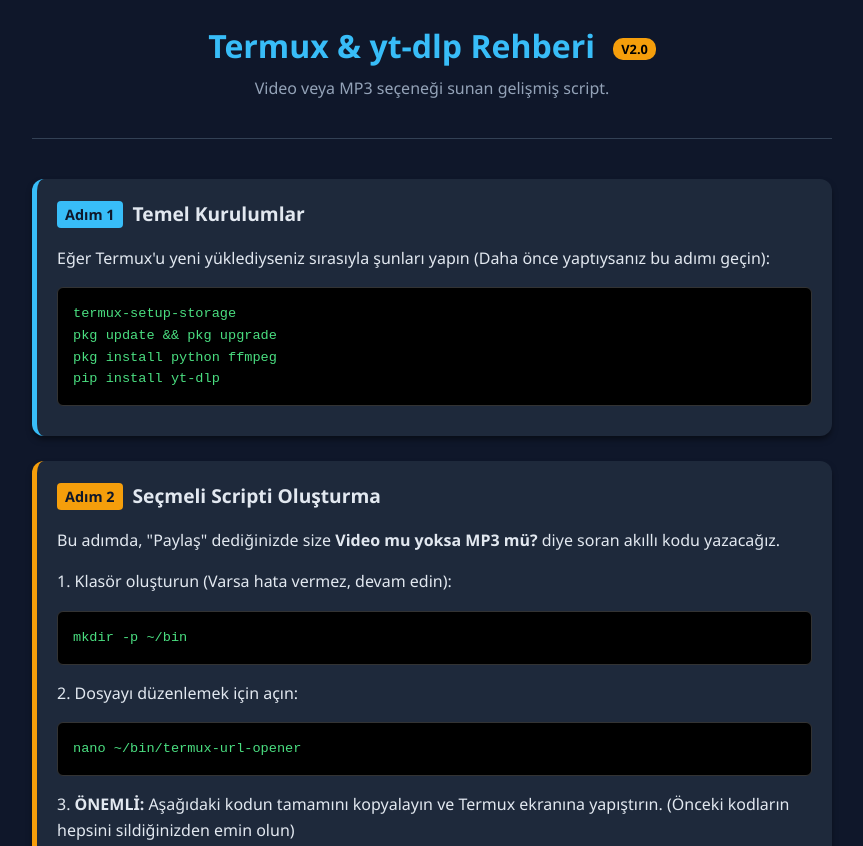
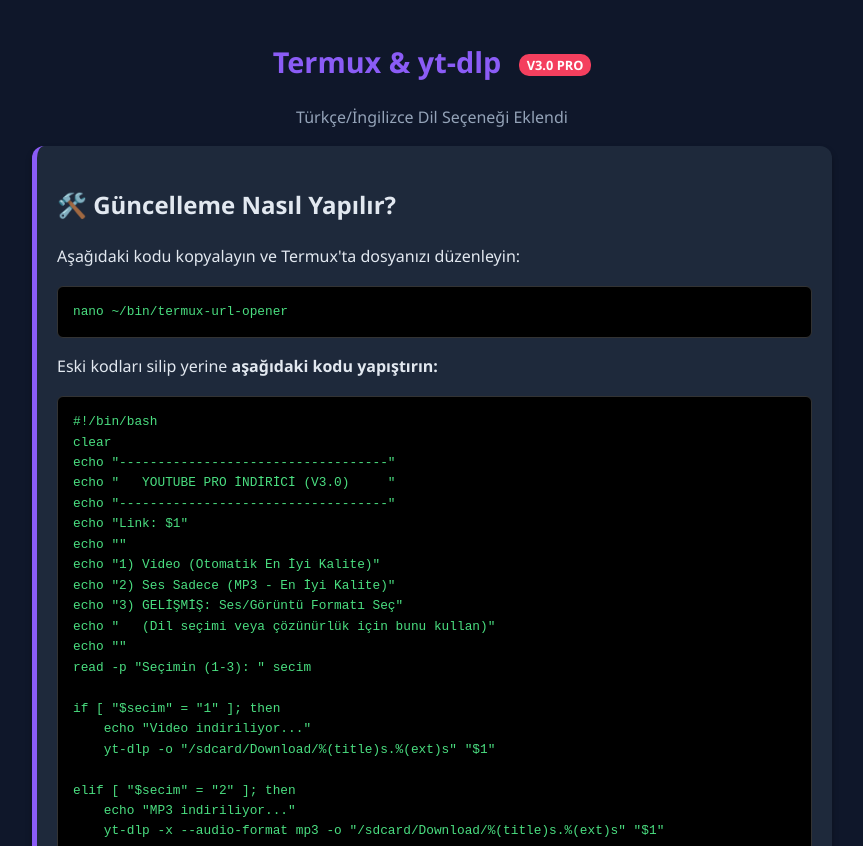
Before and after one commit to inovitechh/termux_youtube_dl, a plain HTML site: page index.html in a window 1280 px wide. Shown: the top 846 px of the page, without its empty margins (208-1071 px from the left). Drawn offline with Linux system fonts and the light colour scheme.

Commit message:
Akıllı script: Termux Youtube DL rehberi ve scripti

```diff
--- a/index.html
+++ b/index.html
@@ -3,15 +3,14 @@
 <head>
     <meta charset="UTF-8">
     <meta name="viewport" content="width=device-width, initial-scale=1.0">
-    <title>Termux Youtube İndirici (Video & MP3)</title>
+    <title>Termux Youtube DL - V3.0 (Dil Seçimli)</title>
     <style>
         :root {
             --bg-color: #0f172a;
             --card-bg: #1e293b;
             --text-main: #e2e8f0;
             --text-muted: #94a3b8;
-            --accent: #f59e0b; /* Amber rengi - Güncelleme vurgusu için */
-            --accent-blue: #38bdf8;
+            --accent: #8b5cf6; /* Mor renk - V3 için */
             --code-bg: #000000;
             --code-text: #4ade80;
         }
@@ -30,22 +29,15 @@
             margin: 0 auto;
         }
 
-        header {
+        h1 {
+            color: var(--accent);
             text-align: center;
-            margin-bottom: 40px;
-            padding-bottom: 20px;
-            border-bottom: 1px solid #334155;
-        }
-
-        h1 {
-            color: var(--accent-blue);
-            margin: 0;
-            font-size: 2rem;
+            font-size: 1.8rem;
         }
 
         .badge-new {
-            background-color: var(--accent);
-            color: #000;
+            background-color: #f43f5e;
+            color: #fff;
             font-size: 0.8rem;
             padding: 2px 8px;
             border-radius: 10px;
@@ -53,35 +45,13 @@
             margin-left: 10px;
         }
 
-        p.subtitle {
-            color: var(--text-muted);
-            margin-top: 5px;
-        }
-
         .step-card {
             background-color: var(--card-bg);
             border-radius: 12px;
             padding: 20px;
             margin-bottom: 25px;
-            box-shadow: 0 4px 6px -1px rgba(0, 0, 0, 0.5);
-            border-left: 5px solid var(--accent-blue);
-        }
-
-        h2 {
-            margin-top: 0;
-            font-size: 1.2rem;
-            display: flex;
-            align-items: center;
-        }
-
-        .step-number {
-            background-color: var(--accent-blue);
-            color: #0f172a;
-            font-weight: bold;
-            padding: 2px 8px;
-            border-radius: 4px;
-            margin-right: 10px;
-            font-size: 0.9rem;
+            border-left: 5px solid var(--accent);
+            box-shadow: 0 4px 6px rgba(0,0,0,0.3);
         }
 
         .code-block {
@@ -90,99 +60,94 @@
             padding: 15px;
             border-radius: 6px;
             font-family: 'Courier New', Courier, monospace;
-            font-size: 0.85rem;
+            font-size: 0.8rem;
             overflow-x: auto;
             white-space: pre;
             border: 1px solid #333;
             margin: 10px 0;
-            position: relative;
         }
 
         .note {
-            background-color: rgba(56, 189, 248, 0.1);
-            border: 1px solid rgba(56, 189, 248, 0.2);
+            font-size: 0.9rem;
+            color: var(--text-muted);
+            background: rgba(255, 255, 255, 0.05);
             padding: 10px;
             border-radius: 6px;
-            font-size: 0.9rem;
-            color: var(--text-muted);
-            margin-top: 10px;
         }
     </style>
 </head>
 <body>
 
 <div class="container">
-    <header>
-        <h1>Termux & yt-dlp Rehberi <span class="badge-new">V2.0</span></h1>
-        <p class="subtitle">Video veya MP3 seçeneği sunan gelişmiş script.</p>
-    </header>
+    <h1>Termux & yt-dlp <span class="badge-new">V3.0 PRO</span></h1>
+    <p style="text-align: center; color: #94a3b8;">Türkçe/İngilizce Dil Seçeneği Eklendi</p>
 
     <div class="step-card">
-        <h2><span class="step-number">Adım 1</span> Temel Kurulumlar</h2>
-        <p>Eğer Termux'u yeni yüklediyseniz sırasıyla şunları yapın (Daha önce yaptıysanız bu adımı geçin):</p>
-
-        <div class="code-block">termux-setup-storage
-pkg update && pkg upgrade
-pkg install python ffmpeg
-pip install yt-dlp</div>
-    </div>
-
-    <div class="step-card" style="border-left-color: var(--accent);">
-        <h2><span class="step-number" style="background-color: var(--accent);">Adım 2</span> Seçmeli Scripti Oluşturma</h2>
-        <p>Bu adımda, "Paylaş" dediğinizde size <strong>Video mu yoksa MP3 mü?</strong> diye soran akıllı kodu yazacağız.</p>
-
-        <p>1. Klasör oluşturun (Varsa hata vermez, devam edin):</p>
-        <div class="code-block">mkdir -p ~/bin</div>
-
-        <p>2. Dosyayı düzenlemek için açın:</p>
+        <h2>🛠️ Güncelleme Nasıl Yapılır?</h2>
+        <p>Aşağıdaki kodu kopyalayın ve Termux'ta dosyanızı düzenleyin:</p>
         <div class="code-block">nano ~/bin/termux-url-opener</div>
-
-        <p>3. <strong>ÖNEMLİ:</strong> Aşağıdaki kodun tamamını kopyalayın ve Termux ekranına yapıştırın. (Önceki kodların hepsini sildiğinizden emin olun)</p>
+        <p>Eski kodları silip yerine <strong>aşağıdaki kodu yapıştırın:</strong></p>
 
 <div class="code-block">#!/bin/bash
 clear
-echo "--------------------------------"
-echo "   YOUTUBE İNDİRİCİ (yt-dlp)    "
-echo "--------------------------------"
+echo "-----------------------------------"
+echo "   YOUTUBE PRO İNDİRİCİ (V3.0)     "
+echo "-----------------------------------"
 echo "Link: $1"
 echo ""
-echo "Ne indirmek istersin?"
-echo "1) Video (En İyi Kalite)"
-echo "2) Ses Sadece (MP3)"
+echo "1) Video (Otomatik En İyi Kalite)"
+echo "2) Ses Sadece (MP3 - En İyi Kalite)"
+echo "3) GELİŞMİŞ: Ses/Görüntü Formatı Seç"
+echo "   (Dil seçimi veya çözünürlük için bunu kullan)"
 echo ""
-read -p "Seçimini yap (1 veya 2): " secim
+read -p "Seçimin (1-3): " secim
 
 if [ "$secim" = "1" ]; then
     echo "Video indiriliyor..."
     yt-dlp -o "/sdcard/Download/%(title)s.%(ext)s" "$1"
+
 elif [ "$secim" = "2" ]; then
-    echo "MP3 olarak indiriliyor..."
+    echo "MP3 indiriliyor..."
     yt-dlp -x --audio-format mp3 -o "/sdcard/Download/%(title)s.%(ext)s" "$1"
+
+elif [ "$secim" = "3" ]; then
+    echo ""
+    echo "Analiz ediliyor, lütfen bekle..."
+    # Listeyi getir ama sadece önemli kısımları göster
+    yt-dlp -F "$1"
+    echo ""
+    echo "-----------------------------------"
+    echo "YUKARIDAKİ LİSTEYE BAK"
+    echo "Sol baştaki 'ID' numarasını not et."
+    echo "Örn: Türkçe ses için satırda 'tr' yazar."
+    echo "-----------------------------------"
+    read -p "İndirmek istediğin ID numarasını yaz: " format_id
+
+    echo "Seçilen ID ($format_id) indiriliyor..."
+    # Seçilen ID'yi indirir. Video ise video, ses ise ses iner.
+    yt-dlp -f $format_id -o "/sdcard/Download/%(title)s.%(ext)s" "$1"
+
 else
-    echo "Hatalı seçim yaptın, kapanıyor..."
+    echo "Hatalı seçim!"
 fi
 
 echo ""
-echo "İşlem Tamamlandı! Enter'a bas çık."
+echo "İşlem bitti. Çıkmak için Enter'a bas."
 read end</div>
 
-        <p class="note"><strong>Kaydetmek için:</strong> <code>CTRL</code> + <code>x</code> tuşuna basın, sonra <code>y</code> tuşuna basın, en son <code>Enter</code> tuşuna basın.</p>
+        <p class="note">Kaydetmek için: <code>CTRL + X</code>, sonra <code>Y</code>, sonra <code>Enter</code>.</p>
     </div>
 
-    <div class="step-card" style="border-left-color: #4ade80;">
-        <h2>🚀 Nasıl Kullanılır?</h2>
+    <div class="step-card">
+        <h2>❓ Nasıl Dil Seçilir?</h2>
         <ol>
-            <li>YouTube'da bir videoya girin.</li>
-            <li><strong>Paylaş -> Termux</strong> deyin.</li>
-            <li>Siyah ekran açılacak ve soracak:
-                <br><code>1) Video</code>
-                <br><code>2) Ses (MP3)</code>
-            </li>
-            <li>Klavyeden <strong>1</strong> veya <strong>2</strong> yazıp Enter'a basın.</li>
-            <li>Dosyanız <strong>Download</strong> klasörüne inecektir.</li>
+            <li>Paylaş -> Termux deyin.</li>
+            <li><strong>3</strong> numaralı seçeneği seçin.</li>
+            <li>Ekrana karmaşık bir liste gelecek.</li>
+            <li>Listede <strong>"audio only"</strong> yazan satırlara bakın. Yanlarında <code>[tr]</code>, <code>[en]</code> gibi dil kodları yazar.</li>
+            <li>İstediğiniz dilin en solundaki <strong>ID</strong> numarasını (Örn: <code>251</code> veya <code>140-1</code>) klavyeden yazıp Enter'a basın.</li>
         </ol>
     </div>
-
 </div>
 
 </body>
```
